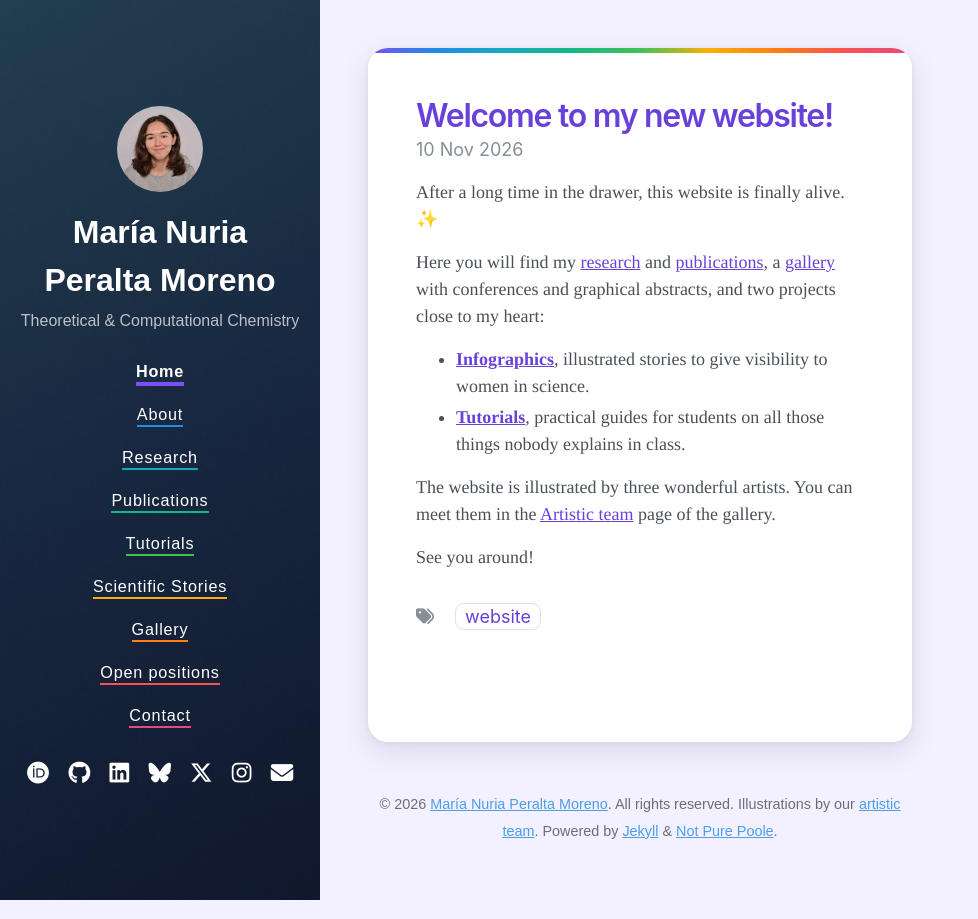
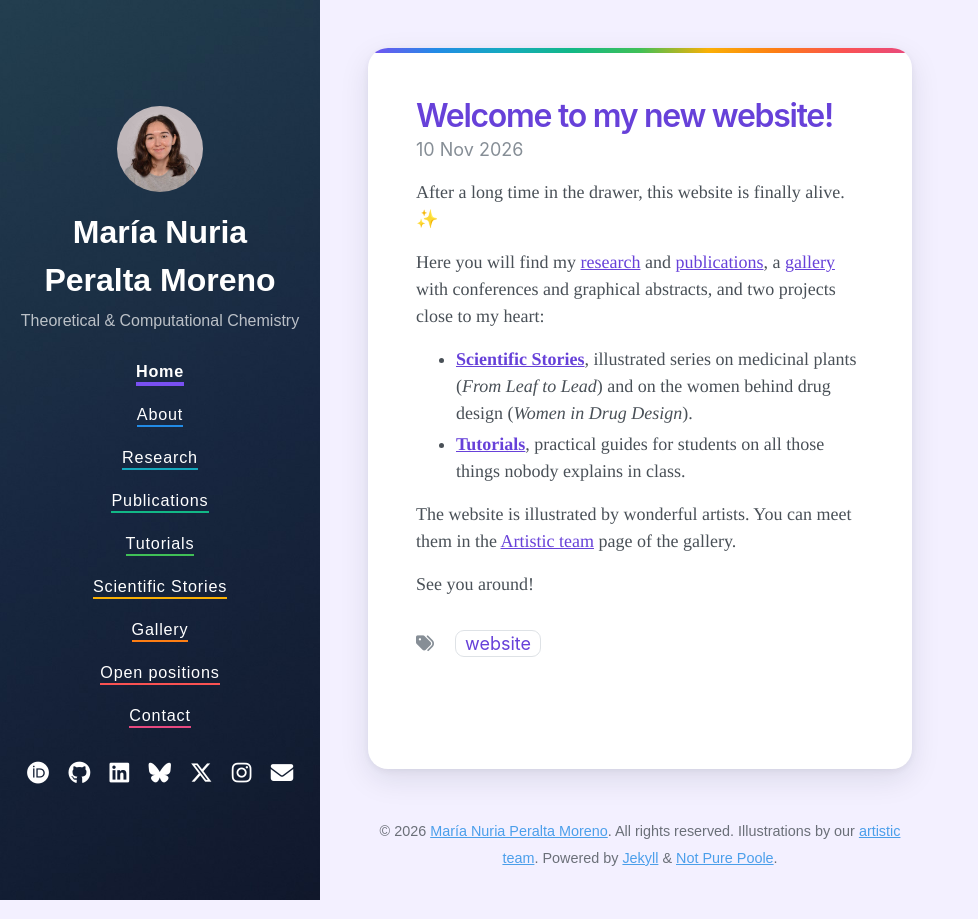
Before and after one commit to Peralta-Moreno-MN/peralta-moreno-mn.github.io, a Jekyll site: the page built from _posts/2026-11-10-welcome.md, in a window 1280 px wide. Shown: the whole page, without its empty margins (0-978 px from the left). Built offline with Jekyll 4.4.1, drawn with Linux system fonts in a browser that asks for light colours; nearby versions of some CDN libraries.

Commit message:
Point home, welcome post and About to Scientific Stories instead of Infographics

```diff
--- a/_posts/2026-11-10-welcome.md
+++ b/_posts/2026-11-10-welcome.md
@@ -11,12 +11,12 @@ Here you will find my [research]({{ '/research/' | relative_url }}) and
 [publications]({{ '/publications/' | relative_url }}), a [gallery]({{ '/gallery/' | relative_url }})
 with conferences and graphical abstracts, and two projects close to my heart:
 
-- **[Infographics]({{ '/gallery/infographics/' | relative_url }})**, illustrated stories to give
-  visibility to women in science.
+- **[Scientific Stories]({{ '/stories/' | relative_url }})**, illustrated series on medicinal
+  plants (*From Leaf to Lead*) and on the women behind drug design (*Women in Drug Design*).
 - **[Tutorials]({{ '/tutorials/' | relative_url }})**, practical guides for students on all those
   things nobody explains in class.
 
-The website is illustrated by three wonderful artists. You can meet them in the
+The website is illustrated by wonderful artists. You can meet them in the
 [Artistic team]({{ '/gallery/artistic-team/' | relative_url }}) page of the gallery.
 
 See you around!
--- a/index.html
+++ b/index.html
@@ -15,7 +15,6 @@ title: Home
 </p>
 
 <ul>
-  <li><strong><a href="{{ '/gallery/infographics/' | relative_url }}">Infographics</a></strong>: illustrated stories that give visibility to women in science.</li>
   <li><strong><a href="{{ '/stories/' | relative_url }}">Scientific Stories</a></strong>: illustrated series on medicinal plants (<em>From Leaf to Lead</em>) and on the women behind drug design (<em>Women in Drug Design</em>).</li>
   <li><strong><a href="{{ '/tutorials/' | relative_url }}">Tutorials</a></strong>: practical guides for students, so nobody has to figure things out alone.</li>
 </ul>
```
Also changed, not shown: pages/about.md (+3 -3 lines).
